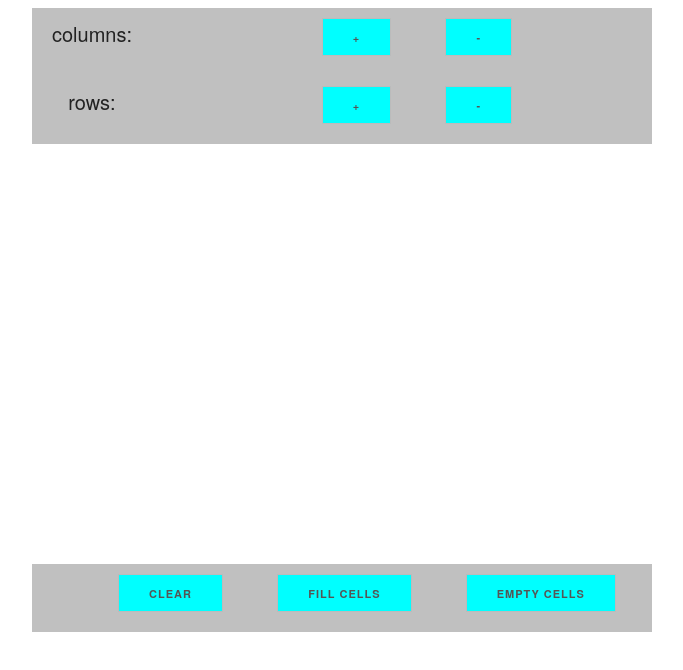
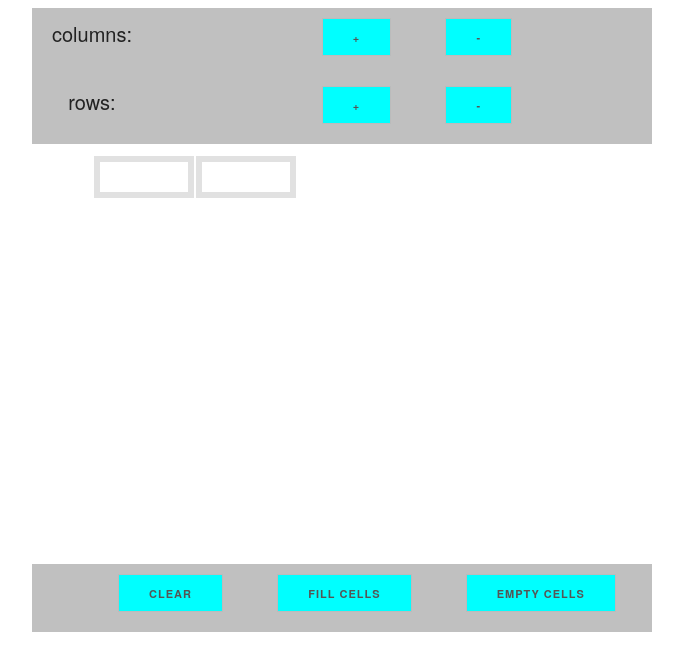
Before and after one commit to gtshepard/ttp-4-pixelate, a plain HTML site: page index.html in a window 1280 px wide. Shown: the whole page, without its empty margins (298-981 px from the left). Drawn offline with Linux system fonts and the light colour scheme.

Commit message:
prepare colorize

```diff
--- a/index.html
+++ b/index.html
@@ -30,7 +30,10 @@
       <div class="base-con">
       <div class="box">
       <table id="pixel-board">
-
+        <tr>
+            <td></td>
+            <td></td>
+        </tr>
       </table>
       </div>
       </div>
--- a/index.js
+++ b/index.js
@@ -103,3 +103,6 @@ document.getElementById('add-cols').onclick = function () {
 document.getElementById('remove-cols').onclick = function () {
 	removeCols();
 }
+
+
+//colorize block
--- a/skeleton.css
+++ b/skeleton.css
@@ -336,13 +336,13 @@ th,
 td {
   padding: 1px 1px;
   text-align: left;
-  border-bottom: 1px solid #E1E1E1; }
+  border: 6px solid #E1E1E1; }
 th:first-child,
 td:first-child {
-  padding-left: 0; }
+  padding: 15px; }
 th:last-child,
 td:last-child {
-  padding-right: 0; }
+  padding: 15px; }
 
 
 /* Spacing
```
